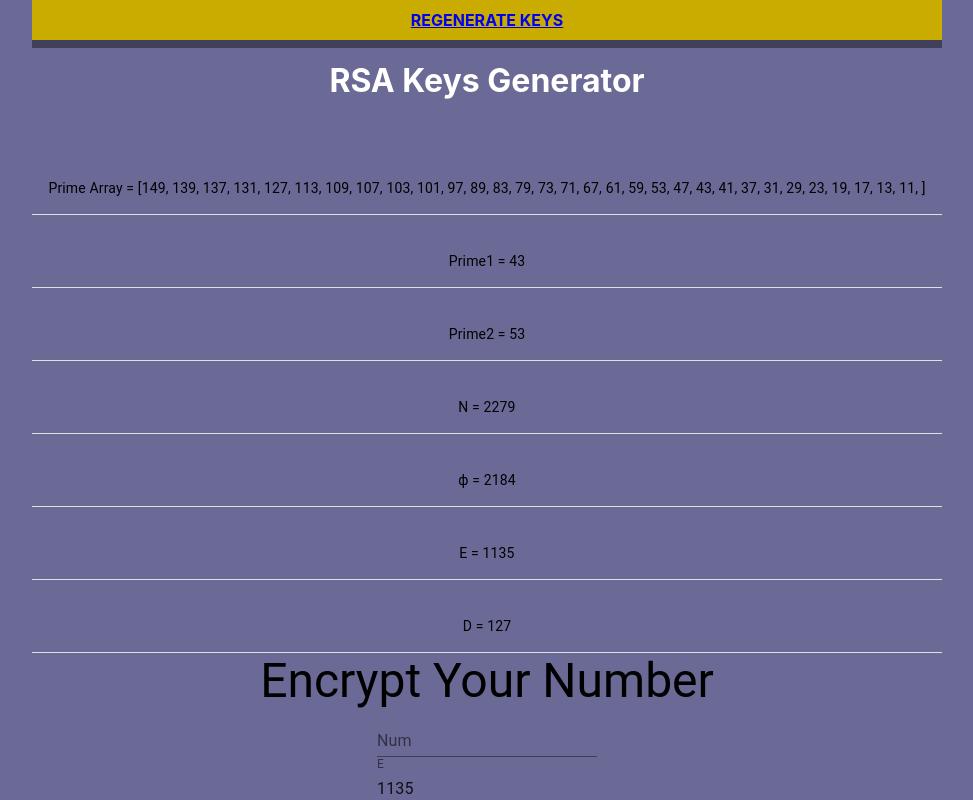
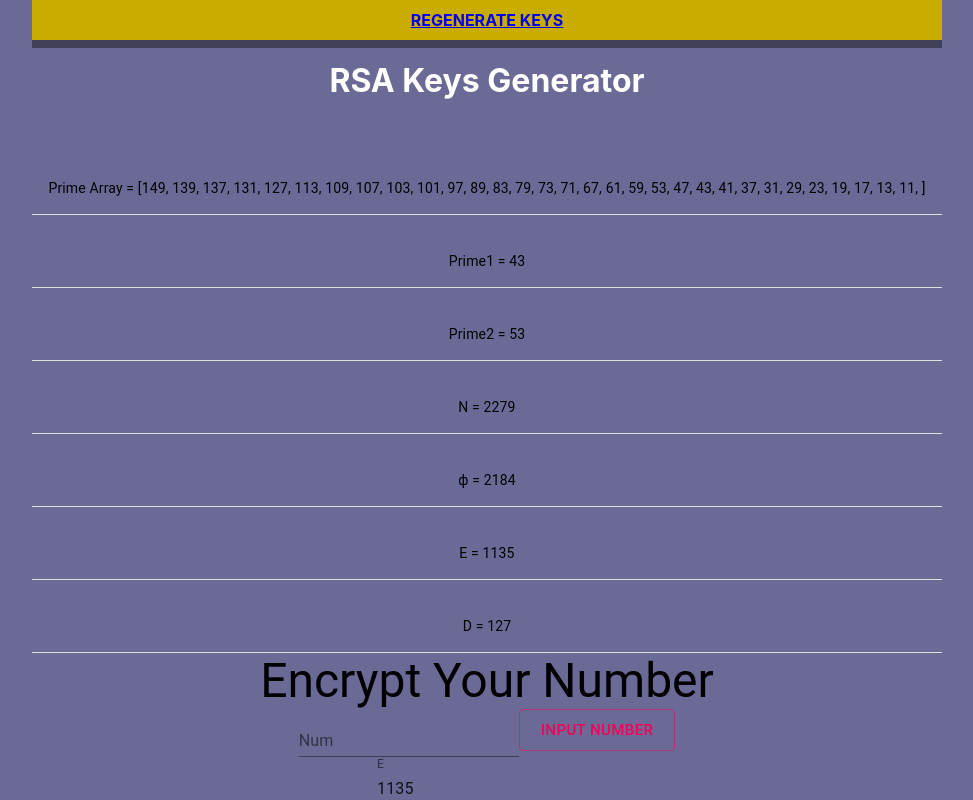
Before and after one commit to hujikolp1/rsa_keypair_generator, a React (Create React App) app: page / in a window 1280 px wide. Shown: the top 800 px of the page, without its empty margins (153-1126 px from the left). Built offline with nearby package versions, Linux system fonts and the light colour scheme.

Commit message:
separate input and encryption

```diff
--- /dev/null
+++ b/src/components/calcEncrypt.tsx
@@ -0,0 +1,37 @@
+import React from 'react';
+import { useState } from 'react';
+
+import TextField from '@material-ui/core/TextField';
+import Button from '@material-ui/core/Button';
+import Typography from '@material-ui/core/Typography';
+
+const CalcEncrypt = (props: { bigNumInput: bigint  }) => {
+    const [encryptedNum, setEncryptedNum] = useState<bigint>();
+
+    const handleSetEncryption = () => {
+
+    }
+
+    const handleEncryption = async (e: { preventDefault: () => void; }) => {
+        e.preventDefault();
+
+    }
+
+    return(
+        <React.Fragment>
+            <Button
+                // style={{display: `${encryptedNumDisplay}`}}
+                variant='outlined'
+                size='large'
+                color='secondary'
+                type='submit'
+                onClick={handleEncryption}
+            >
+                ENCRYPT
+            </Button>
+        </React.Fragment>
+
+    )
+}
+
+export default CalcEncrypt;
--- a/src/components/encryption.tsx
+++ b/src/components/encryption.tsx
@@ -1,5 +1,7 @@
 import React from 'react';
 import { useState } from 'react';
+import CalcEncrypt from './calcEncrypt';
+
 import TextField from '@material-ui/core/TextField';
 import Button from '@material-ui/core/Button';
 import Typography from '@material-ui/core/Typography';
@@ -11,13 +13,14 @@ import { placeholder } from '@babel/types';
 const Encryption = (props: { N: number; E: number; }) => {
 
     const [bigNumInput, setBigNumInput] = useState<any>();
+
     const [encryptedNum, setEncryptedNum] = useState<bigint>();
     const [encryptedNumDisplay, setEncryptedNumDisplay]=useState<string>('none');
 
     const [message, setMessage] = useState<string>('');
     const [charCodeArray, setCharCodeArray] = useState<number[]>([]);
 
-    const handleNumInput = (e: { target: { value: any; }; }) => {
+    const handleNumChange = (e: { target: { value: any; }; }) => {
         let placeholder = (e.target.value);
         console.log('placeholder ', placeholder);
         placeholder = BigInt(placeholder);
@@ -53,6 +56,11 @@ const Encryption = (props: { N: number; E: number; }) => {
         //     setEncryptedNum(encrypt);
         // }
 
+    }
+    const handleNumSubmit = (e: { preventDefault: () => void; }) => {
+        e.preventDefault();
+        setEncryptedNum(bigNumInput);
+        console.log('STATEFUL BIG NUM INPUT ', bigNumInput);
     }
 
     //--------------------------------------------------------------------------------
@@ -116,7 +124,7 @@ const Encryption = (props: { N: number; E: number; }) => {
 
         const encrypt = await handleSetEncryption();
         setEncryptedNum(encrypt);
-        console.log('encrypted num ', encryptedNum);
+        console.log('STATEFUL encrypted num ', encryptedNum);
 
 
     }
@@ -126,7 +134,16 @@ const Encryption = (props: { N: number; E: number; }) => {
             <form>
                 <Typography variant='h3'> Encrypt Your Number </ Typography>
 
-                <TextField onChange={handleNumInput} label='Num' /> <br></br>
+                <TextField onChange={handleNumChange} label='Num' />
+                <Button
+                    variant='outlined'
+                    size='large'
+                    color='secondary'
+                    type='submit'
+                    onClick={handleNumSubmit}
+                >
+                    Input Number
+                </Button> <br></br>
                 <TextField label='E' value={props.E}/> <br></br>
                 <TextField label='N' value={props.N}/> <br></br>
 
@@ -138,10 +155,10 @@ const Encryption = (props: { N: number; E: number; }) => {
                     type='submit'
                     onClick={handleEncryption}
                 >
-                    ENCRYPT
+                    ENCRYPT NUMBER
                 </Button>
             </form>
-            <Typography variant='h6'>Encrypted: {encryptedNum}</Typography>
+            <Typography variant='h6'>Encrypted: {encryptedNum} </Typography>
 
 
         </div>
```
